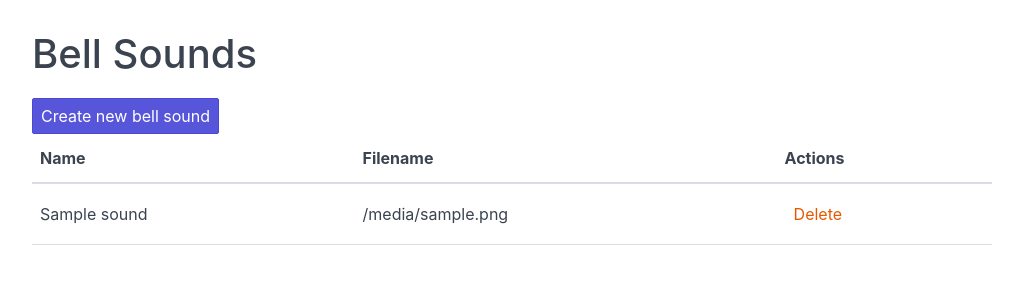
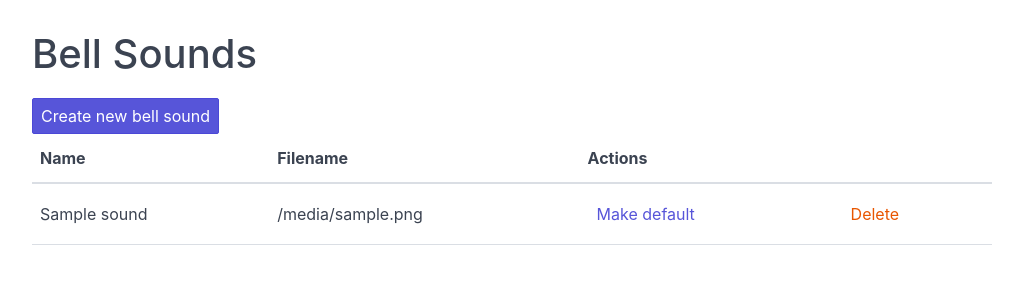
Before and after one commit to angussidney/bell-scheduler, a Flask app: template bell-server/templates/settings/sounds/list.html in a window 1280 px wide. Shown: the part 24-324 px from the top of the page, without its empty margins (128-1151 px from the left). Run offline with Flask 2, Linux system fonts and the light colour scheme; the template is opened without the code that fills it: most values are stand-ins (such as "Sample title", 1, 10 or a date in 2020).

Commit message:
Finish bell sounds MVP
 - Added button to switch the default bell
 - Added modals to prevent accidental switching/deletion
 - Prevented deletion of the default bell

```diff
--- a/bell-server/static/main.js
+++ b/bell-server/static/main.js
@@ -192,3 +192,7 @@ function toggle_default_warnings() {
 function hide_this(ev) {
     ev.target.parentNode.classList.add('d-hide');
 }
+
+function change_action(form_id, url) {
+    document.getElementById(form_id).setAttribute("action", url);
+}
--- a/bell-server/templates/settings/sounds/create.html
+++ b/bell-server/templates/settings/sounds/create.html
@@ -26,7 +26,7 @@
                     <i class="form-icon"></i>
                     <span class="default_toggle">This bell will not be set as the default bell sound</span>
                     <span class="default_toggle d-hide">This bell <strong>will</strong> be set as the new default sound</span>
-                    <a href="{{ docs }}/default-sound">(more info)</a>
+                    <a href="{{ docs }}/default-sound" target="_blank">(more info)</a>
                 </label>
             </div>
         </div>
@@ -60,7 +60,7 @@
                 </div>
                 <div class="modal-body">
                     <div class="content" id="warnings">
-                        <span class="d-hide default_toggle">Are you sure you would like to set this bell as the default? This will affect <strong>all templates and schedules</strong> that do not have a bell sound explicitly set.</span>
+                        <span class="d-hide default_toggle">Are you sure you would like to set this sound as the default? This will affect <strong>all templates and schedules</strong> that do not have a bell sound explicitly set.</span>
                         <span class="default_toggle">Are you sure that you would like to upload this bell sound?</span>
                     </div>
                 </div>
--- a/bell-server/templates/settings/sounds/list.html
+++ b/bell-server/templates/settings/sounds/list.html
@@ -9,24 +9,74 @@
         <thead><tr>
             <th>Name</th>
             <th>Filename</th>
-            <th>Actions</th>
+            <th colspan="2">Actions</th>
         </tr></thead>
         <tbody>
             {% for id, name, filepath in sounds %}
                 <tr {% if id == default %}class="active"{% endif %}>
+                    <td>{{ name }}</td>
+                    <td>{{ filepath }}</td>
                     <td>
-                        {{ name }}
                         {% if id == default %}
-                            <strong>(default)</strong>
+                            (Currently default)
+                        {% else %}
+                            <button class="btn btn-link" onclick="toggle_modal('default_modal'); change_action('default_form', '{{ url_for("settings.default_sound", id=id) }}')">Make default</button>
                         {% endif %}
                     </td>
-                    <td>{{ filepath }}</td>
-                    <td><form action="{{ url_for('settings.delete_sound', id=id) }}" method="post">
-                        <button class="btn btn-link text-error">Delete</button>
-                    </form></td>
+                    <td {% if id == default %}class="tooltip tooltip-left" data-tooltip="The default bell sound cannot be
+deleted. Please make another sound
+the default in order to delete this."{% endif %}>
+                        <button
+                            class="btn btn-link text-error"
+                            {% if id == default %}disabled{% endif %}
+                            onclick="toggle_modal('delete_modal'); change_action('delete_form', '{{ url_for("settings.delete_sound", id=id) }}')"
+                        >Delete</button>
+                    </td>
                 </tr>
             {% endfor %}
         </tbody>
     </table>
 
+    <div class="modal" id="default_modal">
+        <a onclick="toggle_modal('default_modal')" class="modal-overlay" aria-label="Close"></a>
+        <div class="modal-container">
+            <div class="modal-header">
+                <a onclick="toggle_modal('default_modal')" class="btn btn-clear float-right" aria-label="Close"></a>
+                <div class="modal-title h5">Change default bell sound</div>
+            </div>
+            <div class="modal-body">
+                <div class="content">
+                    <p>Are you sure you would like to set this sound as the default? This will affect <strong>all templates and schedules</strong> that do not have a bell sound explicitly set.</p>
+                    <p>For more information about what this setting affects, <a href="{{ docs }}/default-sound" target="_blank">see the documentation.</a></p>
+                </div>
+            </div>
+            <div class="modal-footer">
+                <form action="" method="post" id="default_form">
+                    <button class="btn float-left">Make default</button>
+                </form>
+                <button type="button" class="btn btn-primary" onclick="toggle_modal('default_modal')">Keep existing defaults</button>
+            </div>
+        </div>
+    </div>
+
+    <div class="modal" id="delete_modal">
+        <a onclick="toggle_modal('delete_modal')" class="modal-overlay" aria-label="Close"></a>
+        <div class="modal-container">
+            <div class="modal-header">
+                <a onclick="toggle_modal('delete_modal')" class="btn btn-clear float-right" aria-label="Close"></a>
+                <div class="modal-title h5">Delete bell sound</div>
+            </div>
+            <div class="modal-body">
+                <div class="content">
+                    Are you sure you would like to delete this bell sound? This action is permanent and cannot be undone.
+                </div>
+            </div>
+            <div class="modal-footer">
+                <form action="" method="post" id="delete_form">
+                    <button class="btn btn-error float-left">Delete sound</button>
+                </form>
+                <button type="button" class="btn btn-primary" onclick="toggle_modal('delete_modal')">Cancel</button>
+            </div>
+        </div>
+    </div>
 {% endblock %}
```
Also changed, not shown: bell-server/controllers/settings.py (+7 -3 lines).
